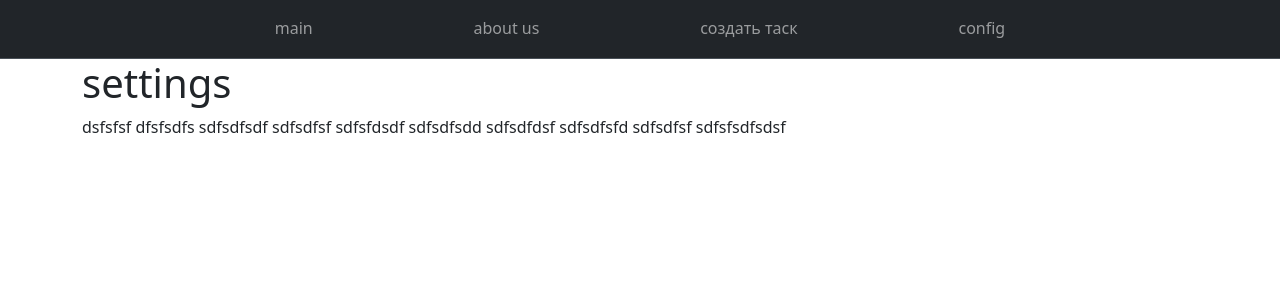
After one commit to QuaKa4/DjangoWebSite, a Django app: page /settings in a window 1280 px wide. The commit adds this page. Shown: the top 300 px of the page. Run offline with Django 5.2, Linux system fonts and the light colour scheme.

Commit message:
added settings.html

```diff
--- a/task_manager/main/models.py
+++ b/task_manager/main/models.py
@@ -3,10 +3,8 @@ from django.db import models
 class TaskManager(models.Model):
     title = models.CharField("Название", max_length=50)
     task = models.TextField("Описание")
-
     def __str__(self):
         return self.title
-
     class Meta:
         verbose_name = 'задача'
         verbose_name_plural = 'задачи'
--- a/task_manager/main/templates/main/base.html
+++ b/task_manager/main/templates/main/base.html
@@ -30,8 +30,9 @@
           </a></li>
             <li class="nav-item"><a class="nav-link" href="{% url 'home' %} ">main</a></li>
             <li class="nav-item"><a class="nav-link" href="{% url 'about-us' %}">about us</a></li>
-          <li class="nav-item"><a class="nav-link" href="{% url 'create-task' %}">создать таск</a></li>
-            <li class="nav-item"><a class="nav-link" href="{% url 'about-us' %}">
+            <li class="nav-item"><a class="nav-link" href="{% url 'create-task' %}">создать таск</a></li>
+            <li class="nav-item"><a class="nav-link" href="{% url 'settings' %}">config</a></li>
+            <li class="nav-item"><a class="nav-link" href="/admin">
             <svg class="bi" width="24" height="24"><use xlink:href="#cart"></use></svg>
           </a></li>
         </ul>
--- /dev/null
+++ b/task_manager/main/templates/main/settings.html
@@ -0,0 +1,20 @@
+{% extends 'main/base.html' %}
+
+{% block title %}
+{{title}}
+{%endblock%}
+
+{% block content %}
+    <h1> settings </h1>
+    <a> dsfsfsf
+    dfsfsdfs
+    sdfsdfsdf
+    sdfsdfsf
+    sdfsfdsdf
+    sdfsdfsdd
+    sdfsdfdsf
+    sdfsdfsfd
+    sdfsdfsf
+    sdfsfsdfsdsf
+    </a>
+{%endblock%}
--- a/task_manager/main/urls.py
+++ b/task_manager/main/urls.py
@@ -4,5 +4,6 @@ from django.urls import path
 urlpatterns = [
     path('', views.index, name='home'),
     path('about-us', views.about, name='about-us'),
-    path('create-task', views.create_task, name='create-task')
+    path('create-task', views.create_task, name='create-task'),
+    path('settings', views.settings, name='settings'),
 ]
--- a/task_manager/main/views.py
+++ b/task_manager/main/views.py
@@ -1,6 +1,7 @@
 from dbm import error
 
 from django.shortcuts import render, redirect
+from django.template.defaultfilters import title
 
 from .forms import TaskManagerForm
 from .models import TaskManager
@@ -28,3 +29,6 @@ def create_task(request):
     context = {'form': form,
                'error': error}
     return render(request, 'main/create_task.html', context)
+
+def settings(request):
+    return render(request, 'main/settings.html', {'title': 'настройки'})
--- a/task_manager/task_manager/urls.py
+++ b/task_manager/task_manager/urls.py
@@ -4,4 +4,5 @@ from django.urls import path, include
 urlpatterns = [
     path('admin/', admin.site.urls),
     path('', include("main.urls"))
+
 ]
```
Also changed, not shown: task_manager/task_manager/settings.py (+0 -12 lines), task_manager/main/apps.py (line endings or trailing spaces).
